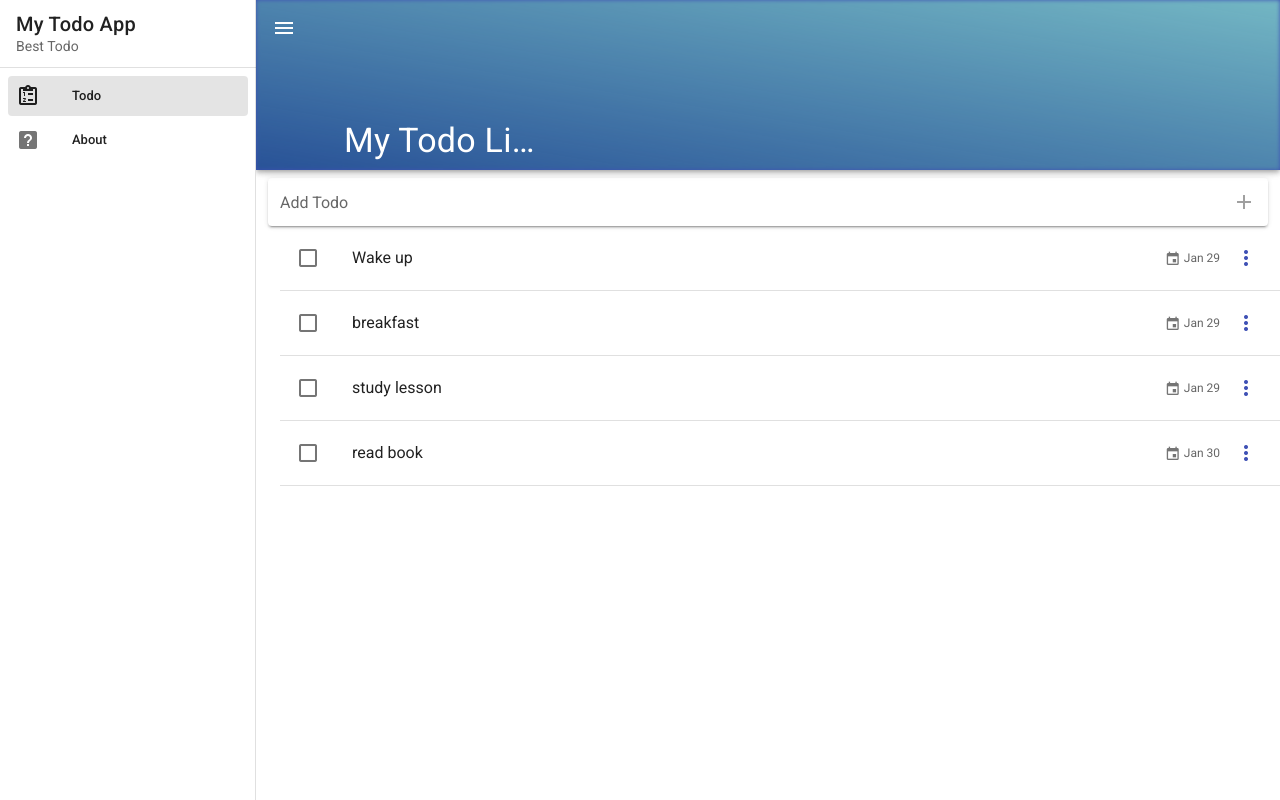
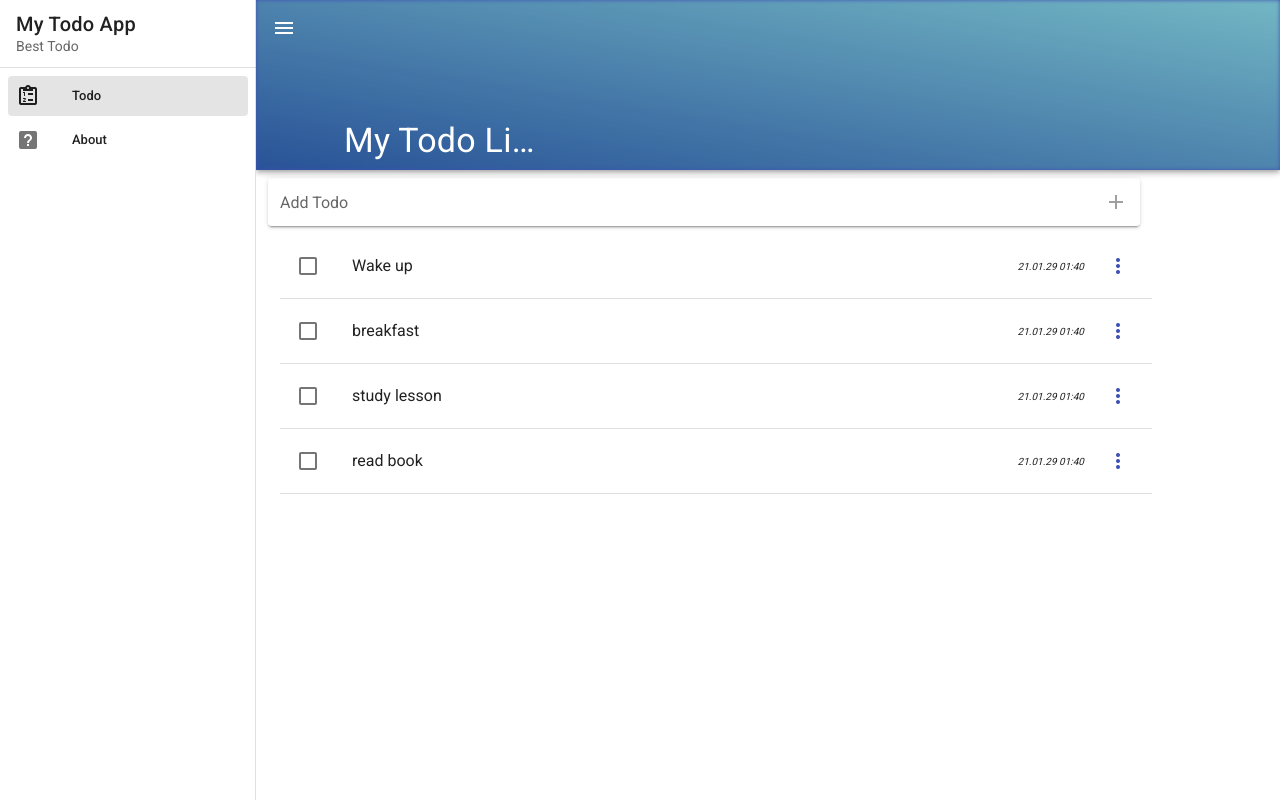
Before and after one commit to celiltat2361/vue-Todo, a Vue app: page /#/ in a window 1280 px wide. Built offline with nearby package versions, Linux system fonts and the light colour scheme.

Commit message:
added date-time med sverige format

```diff
--- a/src/App.vue
+++ b/src/App.vue
@@ -1,9 +1,9 @@
 <template>
-  <v-app id="inspire">
+  <v-app id="inspire" class="allItems">
     <v-navigation-drawer
       v-model="drawer"
       :mobile-breakpoint="768"
-      app
+       app
       >
       <v-list-item>
         <v-list-item-content>
@@ -28,7 +28,7 @@
           :to="item.to"
           link
         >
-          <v-list-item-icon>
+          <v-list-item-icon class="textItem">
             <v-icon>{{ item.icon }}</v-icon>
           </v-list-item-icon>
 
@@ -58,10 +58,6 @@
             <v-app-bar-title class="text-h4 ml-4">My Todo List</v-app-bar-title>
             <v-spacer></v-spacer>
 
-
-
-
-
     </v-app-bar>
 
     <v-main>
@@ -86,3 +82,18 @@
     }
   }
 </script>
+
+<style>
+  @media screen and (min-width: 992px) {
+    .allItems {
+      max-width: 90%;
+  }
+
+  }
+
+   @media screen and (max-width: 542px) {
+    .textItems {
+      margin-right: 12px;
+  }
+   }
+</style>
--- a/src/components/Todo/ListTasks.vue
+++ b/src/components/Todo/ListTasks.vue
@@ -1,10 +1,10 @@
 <template>
     <v-list
-      class="pt-0"
+      class="pt-2"
       two-line
       flat>
       <draggable tag="ul" :list="$store.state.tasks" handle=".handle">
-      <task
+      <task class="listItems"
         v-for="task in $store.state.tasks"
         :key="task.id"
         :task="task"
@@ -24,5 +24,10 @@ export default {
 </script>
 
 <style>
+@media screen and (max-width: 540px) {
+    .listItems {
+    margin-left: -12px;
+  }
 
+  }
 </style>
--- /dev/null
+++ b/src/components/Todo/LiveDateTime.vue
@@ -0,0 +1,31 @@
+<template>
+  <div class="nowDateTime mr-2">
+    {{ date }}
+  </div>
+</template>
+
+<script>
+import { format } from 'date-fns'
+export default {
+  data() {
+    return {
+      date: ''
+    }
+  },
+  methods: {
+    getDate() {
+     this.date = format(new Date(),  'yy.MM.d HH:mm')
+    }
+  },
+  mounted() {
+    this.getDate()
+  }
+};
+</script>
+
+<style>
+  .nowDateTime {
+    font-style: italic;
+    font-size: 10px;
+  }
+</style>
--- a/src/components/Todo/Task.vue
+++ b/src/components/Todo/Task.vue
@@ -14,11 +14,16 @@
 
         <v-list-item-content>
           <v-list-item-title
-            :class="{ 'text-decoration-line-through' : task.done }"
+            :class="{ 'text-decoration-line-through' : task.done } "
           >
             {{ task.title }}
+
           </v-list-item-title>
         </v-list-item-content>
+
+         <v-list-item-action>
+          <live-date-time />
+        </v-list-item-action>
 
         <v-list-item-action v-if="task.dueDate">
             <v-list-item-action-text>
@@ -62,7 +67,12 @@ export default {
     }
   },
   components: {
-    'task-menu': require('@/components/Todo/TaskMenu.vue').default
+    'task-menu': require('@/components/Todo/TaskMenu.vue').default,
+    'live-date-time': require('@/components/Todo/LiveDateTime.vue').default
   }
 }
 </script>
+
+<style>
+
+</style>
--- a/src/components/Todo/TaskMenu.vue
+++ b/src/components/Todo/TaskMenu.vue
@@ -69,6 +69,13 @@ export default {
     },
     items: [
       {
+        title: 'Add User',
+        icon: 'mdi-account',
+        click() {
+          this.dialogs.user = false;
+        }
+      },
+      {
         title: 'Edit',
         icon: 'mdi-pencil',
         click() {
@@ -113,4 +120,5 @@ export default {
 
 <style>
 
+
 </style>
--- a/src/store/index.js
+++ b/src/store/index.js
@@ -10,29 +10,33 @@ export default new Vuex.Store({
         id: 1,
         user: "Celil",
         title: "Wake up",
+
         done: false,
-        dueDate: "2021-01-29"
+        dueDate: ""
       },
       {
         id: 2,
         user: "Tuba",
         title: "breakfast",
+
         done: false,
-        dueDate: "2021-01-29"
+        dueDate: ""
       },
       {
         id: 3,
         user: "Hikmet Nail",
         title: "study lesson",
+
         done: false,
-        dueDate: "2021-01-29"
+        dueDate: ""
       },
       {
         id: 4,
         user: "HikmetNail",
         title: "read book",
+
         done: false,
-        dueDate: "2021-01-30"
+        dueDate: ""
       },
 
     ],
--- a/src/views/Todo.vue
+++ b/src/views/Todo.vue
@@ -10,13 +10,15 @@
 </template>
 
 <script>
+
 export default {
   name: "Home",
   components: {
     "field-add-task": require("@/components/Todo/FieldAddTask.vue").default,
     "list-tasks": require("@/components/Todo/ListTasks.vue").default,
     "no-tasks": require("@/components/Todo/NoTasks.vue").default,
-    "button-done-sorting": require("@/components/Todo/ButtonDoneSorting.vue").default,
+    "button-done-sorting": require("@/components/Todo/ButtonDoneSorting.vue").default
+
   },
 };
 </script>
```
